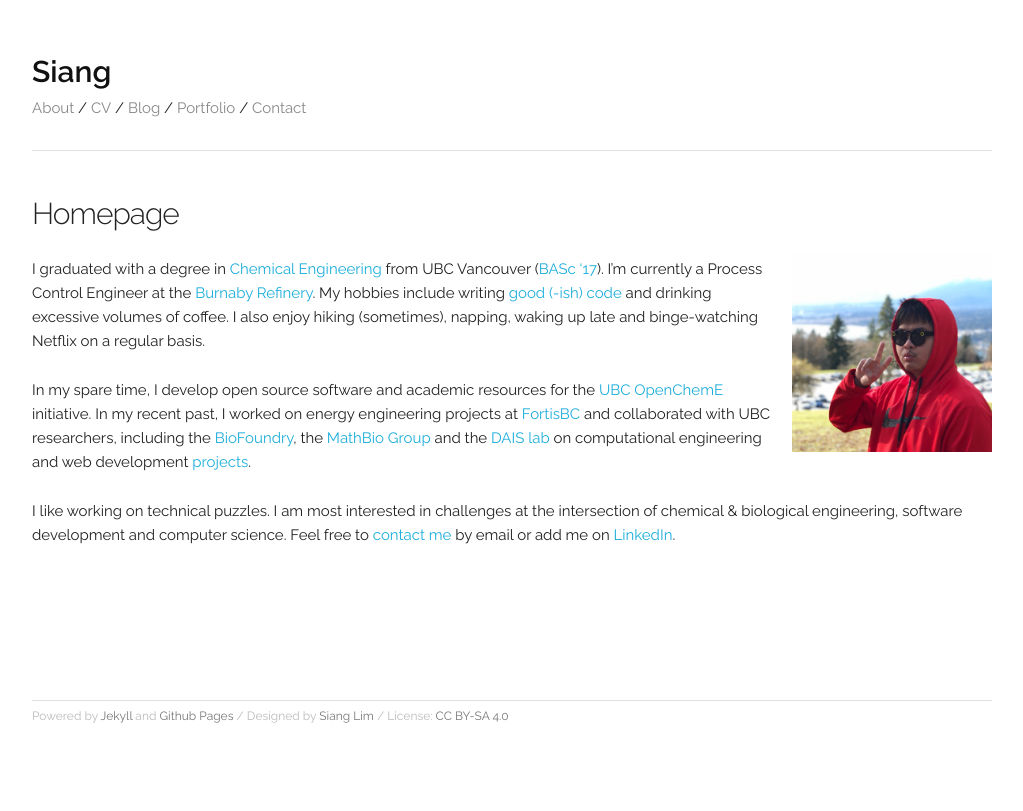
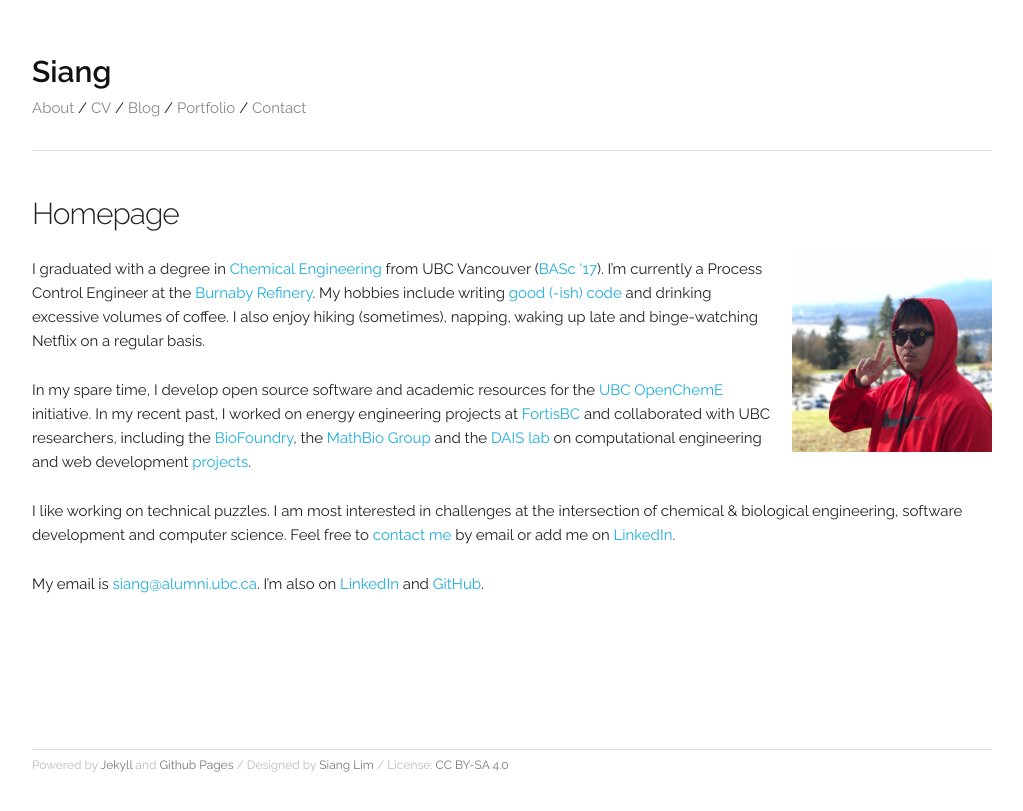
Before and after one commit to csianglim/csianglim.github.io, a Jekyll site: the page built from index.md, in a window 1280 px wide. Shown: the top 811 px of the page, without its empty margins (128-1151 px from the left). Built offline with Jekyll 4.4.1, drawn with Linux system fonts in a browser that asks for light colours.

Commit message:
Update index.md

```diff
--- a/index.md
+++ b/index.md
@@ -12,3 +12,5 @@ I graduated with a degree in [Chemical Engineering](http://chbe.ubc.ca) from UBC
 In my spare time, I develop open source software and academic resources for the [UBC OpenChemE](https://opencheme.github.io/) initiative. In my recent past, I worked on energy engineering projects at [FortisBC](https://www.fortisbc.com/) and collaborated with UBC researchers, including the [BioFoundry](http://www.biofoundry.ca/), the [MathBio Group](https://www.math.ubc.ca/~jfeng/) and the [DAIS lab](http://dais.chbe.ubc.ca) on computational engineering and web development [projects](/portfolio).
 
 I like working on technical puzzles. I am most interested in challenges at the intersection of chemical & biological engineering, software development and computer science. Feel free to [contact me](/contact) by email or add me on [LinkedIn](https://www.linkedin.com/in/c-siang-lim-eit-98535048).
+
+My email is [siang@alumni.ubc.ca](mailto: siang@alumni.ubc.ca). I'm also on [LinkedIn](https://www.linkedin.com/in/csianglim/){:target='_blank'} and [GitHub](https://github.com/csianglim){:target='_blank'}.
```
